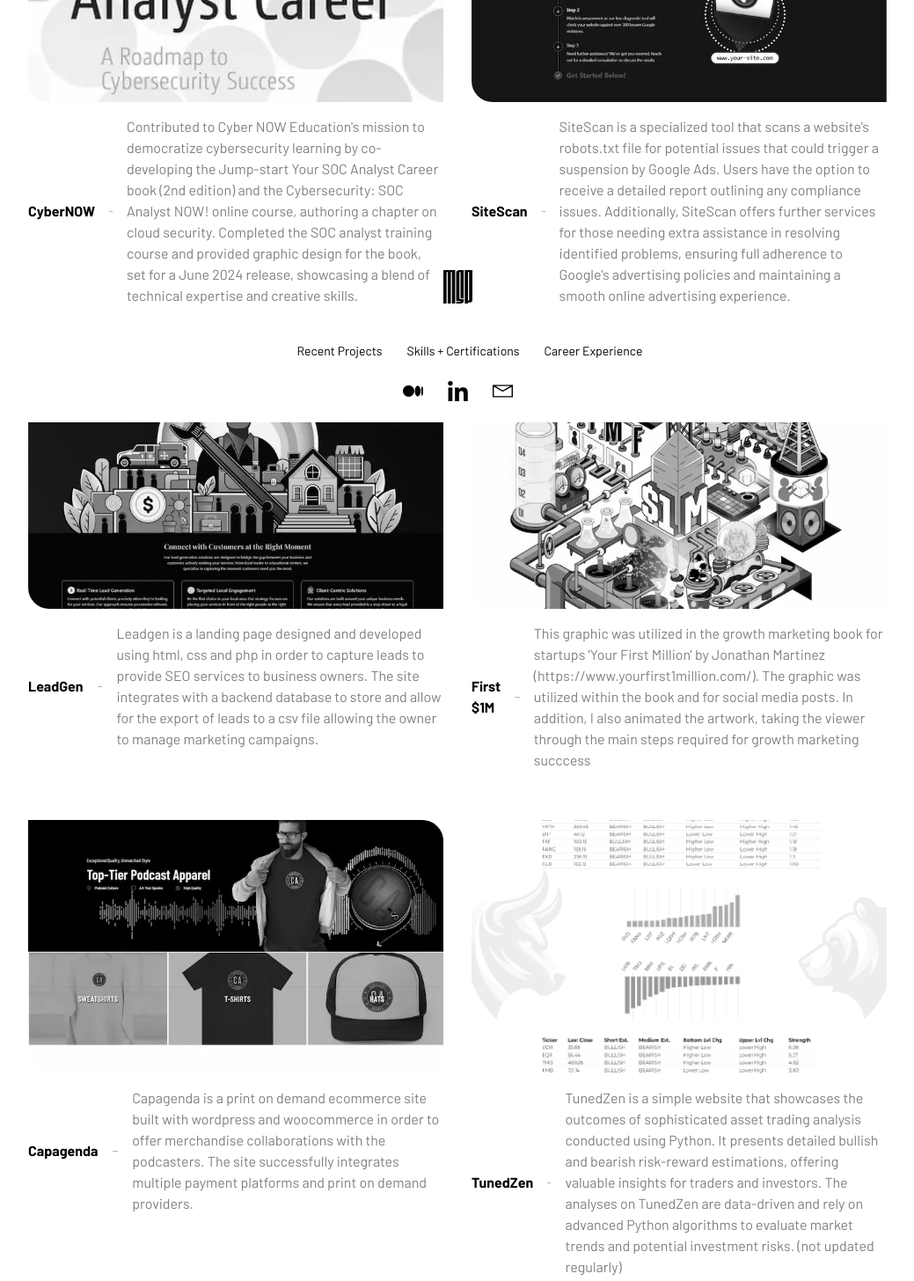
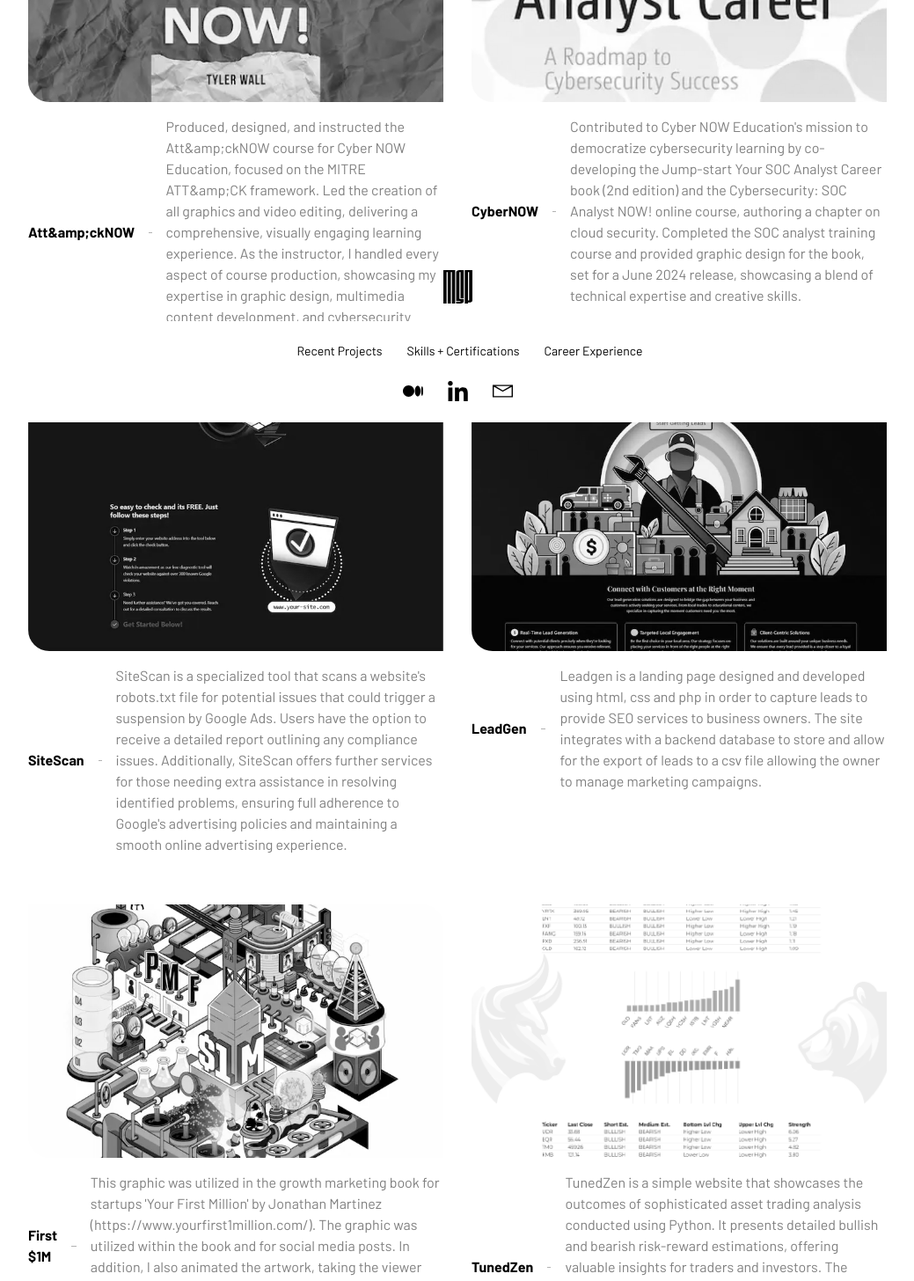
Before and after one commit to mttptrsn/portfolio, a Next.js app: page /work in a window 1280 px wide. Shown: the part 320-1776 px from the top of the page at 88% size, without its empty margins (120-1159 px from the left). Built offline with nearby package versions, Linux system fonts and the light colour scheme.

Commit message:
Added attack project

```diff
--- a/app/constants/index.ts
+++ b/app/constants/index.ts
@@ -32,12 +32,12 @@ export const workExperience = [
 ]
 
 export const projectSamples = [
+    { title: "Att&amp;ckNOW", imageUrl:"/projectImages/attack-now.webp", githubUrl:"https://github.com", liveSiteUrl:"https://www.cybernoweducation.com/challenge-page/attack-now", description: "Produced, designed, and instructed the Att&amp;ckNOW course for Cyber NOW Education, focused on the MITRE ATT&amp;CK framework. Led the creation of all graphics and video editing, delivering a comprehensive, visually engaging learning experience. As the instructor, I handled every aspect of course production, showcasing my expertise in graphic design, multimedia content development, and cybersecurity education."},
     { title: "CyberNOW", imageUrl:"/projectImages/socnow.webp", githubUrl:"https://github.com", liveSiteUrl:"https://www.cybernoweducation.com/", description: "Contributed to Cyber NOW Education's mission to democratize cybersecurity learning by co-developing the Jump-start Your SOC Analyst Career book (2nd edition) and the Cybersecurity: SOC Analyst NOW! online course, authoring a chapter on cloud security. Completed the SOC analyst training course and provided graphic design for the book, set for a June 2024 release, showcasing a blend of technical expertise and creative skills."},
     { title: "SiteScan", imageUrl:"/projectImages/sitescan.webp", githubUrl:"https://github.com", liveSiteUrl:"https://jupplee.com/sitescan/", description: "SiteScan is a specialized tool that scans a website's robots.txt file for potential issues that could trigger a suspension by Google Ads. Users have the option to receive a detailed report outlining any compliance issues. Additionally, SiteScan offers further services for those needing extra assistance in resolving identified problems, ensuring full adherence to Google's advertising policies and maintaining a smooth online advertising experience."},
     { title: "LeadGen", imageUrl:"/projectImages/leadgen.webp", githubUrl:"https://github.com", liveSiteUrl:"https://jupplee.com/leadgen/index.html", description: "Leadgen is a landing page designed and developed using html, css and php in order to capture leads to provide SEO services to business owners. The site integrates with a backend database to store and allow for the export of leads to a csv file allowing the owner to manage marketing campaigns."},
     { title: "First $1M", imageUrl:"/projectImages/firstmillion.webp", githubUrl:"https://github.com", liveSiteUrl:"https://youtube.com/shorts/bEkOdCFRiEs", description: "This graphic was utilized in the growth marketing book for startups 'Your First Million' by Jonathan Martinez (https://www.yourfirst1million.com/). The graphic was utilized within the book and for social media posts. In addition, I also animated the artwork, taking the viewer through the main steps required for growth marketing succcess"},
-    { title: "Capagenda", imageUrl:"/projectImages/capagenda.webp", githubUrl:"https://github.com", liveSiteUrl:"https://shop.capg.me/", description: "Capagenda is a print on demand ecommerce site built with wordpress and woocommerce in order to offer merchandise collaborations with the podcasters. The site successfully integrates multiple payment platforms and print on demand providers."},
+  /*  { title: "Capagenda", imageUrl:"/projectImages/capagenda.webp", githubUrl:"https://github.com", liveSiteUrl:"https://shop.capg.me/", description: "Capagenda is a print on demand ecommerce site built with wordpress and woocommerce in order to offer merchandise collaborations with the podcasters. The site successfully integrates multiple payment platforms and print on demand providers."}, */
     { title: "TunedZen", imageUrl:"/projectImages/tunedzen.webp", githubUrl:"https://github.com", liveSiteUrl:"http://tunedzen.com", description: "TunedZen is a simple website that showcases the outcomes of sophisticated asset trading analysis conducted using Python. It presents detailed bullish and bearish risk-reward estimations, offering valuable insights for traders and investors. The analyses on TunedZen are data-driven and rely on advanced Python algorithms to evaluate market trends and potential investment risks. (not updated regularly)"},
   /*   { title: "Radio V", imageUrl:"/projectImages/radiov.webp", githubUrl:"https://github.com", liveSiteUrl:"https://jimmyv4v.com/category/podcasts/", description: "Radio V is a collaboration with music recording artist Jimmy V growing awareness of 'the 2wo' a group of V4V artists and musicians utilizing the lightning network, podcasting 2.0 and streaming satoshis to turn the music industry upside down, pushing the boundaries of what is possible in podcasting."}, */
-
    ]
--- a/app/layout.tsx
+++ b/app/layout.tsx
@@ -5,8 +5,8 @@ import Providers from './components/Providers'
 import ThemeSwitcher from './components/ThemeSwitcher'
 
 export const metadata: Metadata = {
-  title: 'Matthew Peterson: Blending Web Technology with Financial Acumen',
-  description: 'Matthew Peterson combines a diverse educational background, including a Masters in Global Management from Thunderbird School and a BS in Economics from Arizona State University, with a rich professional experience. He holds certifications in AI, Python, and banking, reflecting his multifaceted skill set. His freelance work showcases his proficiency in full-stack web development and AI applications.',
+  title: 'Matthew Peterson: Blending Technology with Financial Acumen',
+  description: 'Matthew Peterson combines a diverse educational background, including a Masters in Global Management from Thunderbird School and a BS in Economics from Arizona State University, with a rich professional experience. He holds certifications in AI, Python, and banking, reflecting his multifaceted skill set.',
 }
 
 export default function RootLayout({
```
Also changed, not shown: public/projectImages/attack-now.webp (added).
